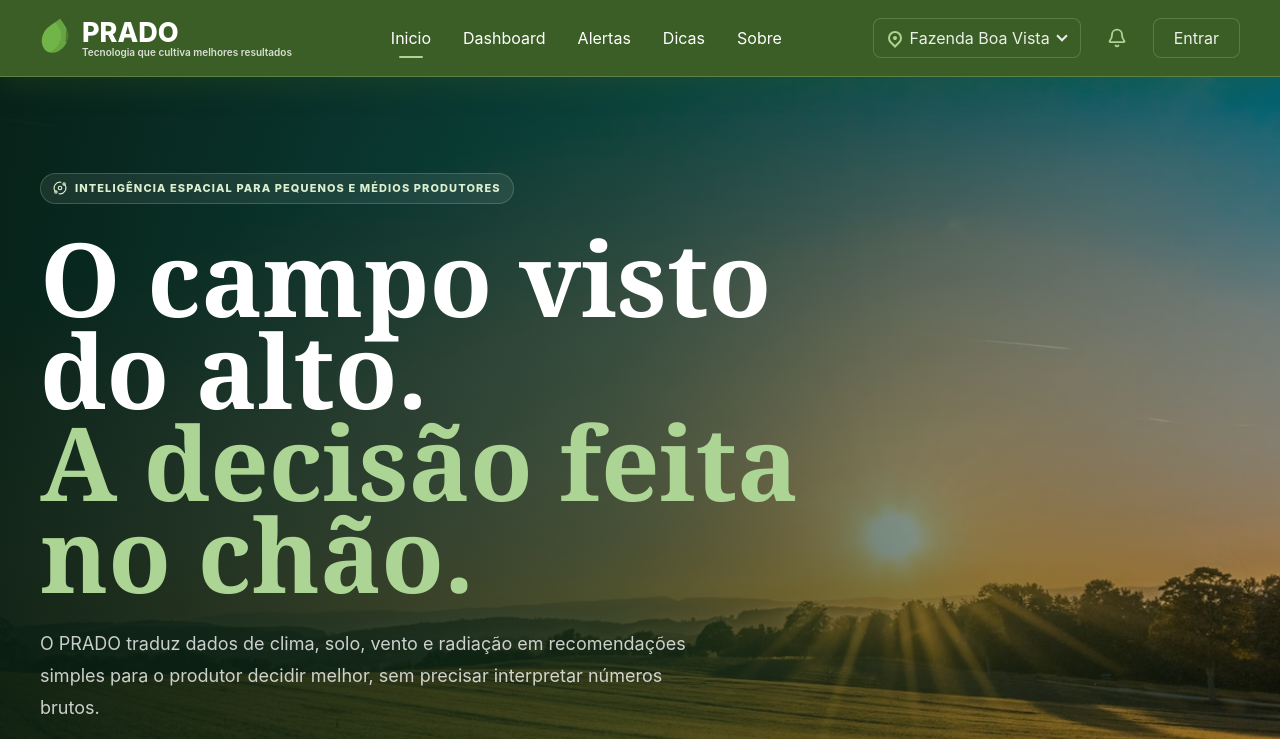
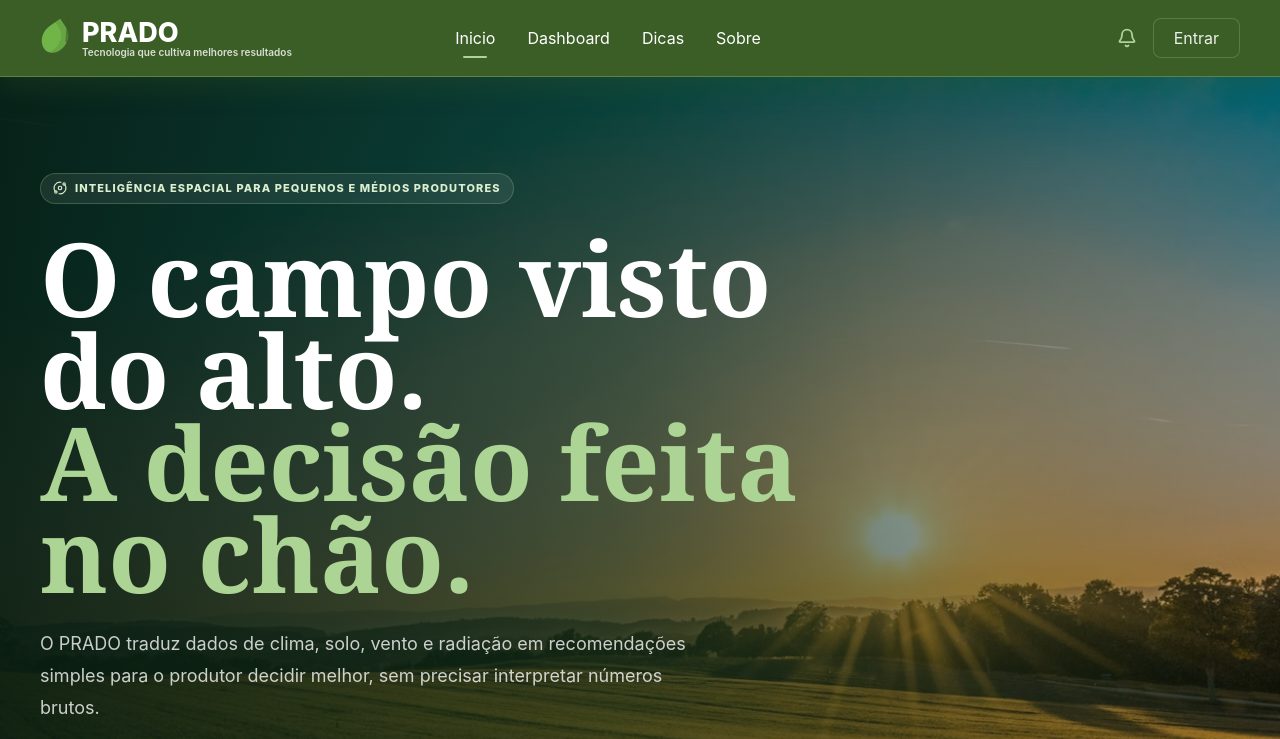
Before and after one commit to GS-2-SEM-1ESPA-PRADO/Site-PRADO, a React (Vite) app in the folder frontend/: page / in a window 1280 px wide. Shown: the top 739 px of the page. Built offline with nearby package versions, Linux system fonts and the light colour scheme; no server answers.

Commit message:
style: estilizando mapa

```diff
--- a/frontend/src/components/Header.jsx
+++ b/frontend/src/components/Header.jsx
@@ -6,7 +6,6 @@ import { encerrarSessao, obterUsuario } from "../lib/api.js";
 const navigationItems = [
   { label: "Inicio", to: "/" },
   { label: "Dashboard", to: "/dashboard" },
-  { label: "Alertas", href: "#alertas" },
   { label: "Dicas", to: "/dicas" },
   { label: "Sobre", to: "/sobre" },
 ];
@@ -57,7 +56,7 @@ function Header() {
   const primeiroNome = usuario ? usuario.nome.split(" ")[0] : "";
 
   return (
-    <header className="sticky top-0 z-50 w-full border-b border-[rgb(172_212_148_/_30%)] bg-primary-dark text-white shadow-[0_10px_24px_rgb(59_94_38_/_26%)]">
+    <header className="sticky top-0 z-[2000] w-full border-b border-[rgb(172_212_148_/_30%)] bg-primary-dark text-white shadow-[0_10px_24px_rgb(59_94_38_/_26%)]">
       <div className="mx-auto flex min-h-[76px] w-full max-w-[1440px] flex-wrap items-center gap-x-4 gap-y-3 px-4 py-3 sm:px-6 lg:flex-nowrap lg:gap-7 lg:px-10 lg:py-0">
         <NavLink
           className="inline-flex min-w-0 flex-1 items-center gap-3 text-inherit no-underline lg:min-w-[260px] lg:flex-none"
@@ -112,28 +111,9 @@ function Header() {
         </nav>
 
         <div className="flex min-w-0 items-center justify-end gap-2 sm:gap-3 lg:min-w-[324px] lg:gap-4">
-          <button
-            className="hidden h-10 items-center gap-2 rounded-lg border border-[rgb(172_212_148_/_25%)] bg-[rgb(59_94_38_/_70%)] px-3.5 text-xs font-bold text-white/90 transition-all duration-200 hover:border-[rgb(172_212_148_/_50%)] hover:bg-primary hover:text-white xl:inline-flex"
-            type="button"
-          >
-            <span
-              className="relative w-3.5 h-3.5 border-2 border-primary-light rounded-[50%_50%_50%_0] rotate-[-45deg] after:content-[''] after:absolute after:top-[3px] after:left-[3px] after:w-1 after:h-1 after:bg-primary-light after:rounded-full"
-              aria-hidden="true"
-            />
-            Fazenda Boa Vista
-            <span
-              className="inline-block w-2 h-2 border-r-2 border-b-2 border-current rotate-45 -translate-y-0.5"
-              aria-hidden="true"
-            />
-          </button>
 
-          <button
-            className="grid h-10 w-10 place-items-center rounded-full border border-transparent bg-transparent transition-all duration-200 hover:bg-[rgb(113_181_73_/_20%)]"
-            type="button"
-            aria-label="Alertas"
-          >
             <Bell className="w-5 h-5 text-primary-light" strokeWidth={2.2} aria-hidden="true" />
-          </button>
+
 
           <button
             className="hidden h-10 rounded-lg border border-[rgb(172_212_148_/_25%)] bg-[rgb(59_94_38_/_70%)] px-5 text-xs font-bold text-white/90 transition-all duration-200 hover:border-[rgb(172_212_148_/_50%)] hover:bg-primary hover:text-white sm:inline-block"
```
